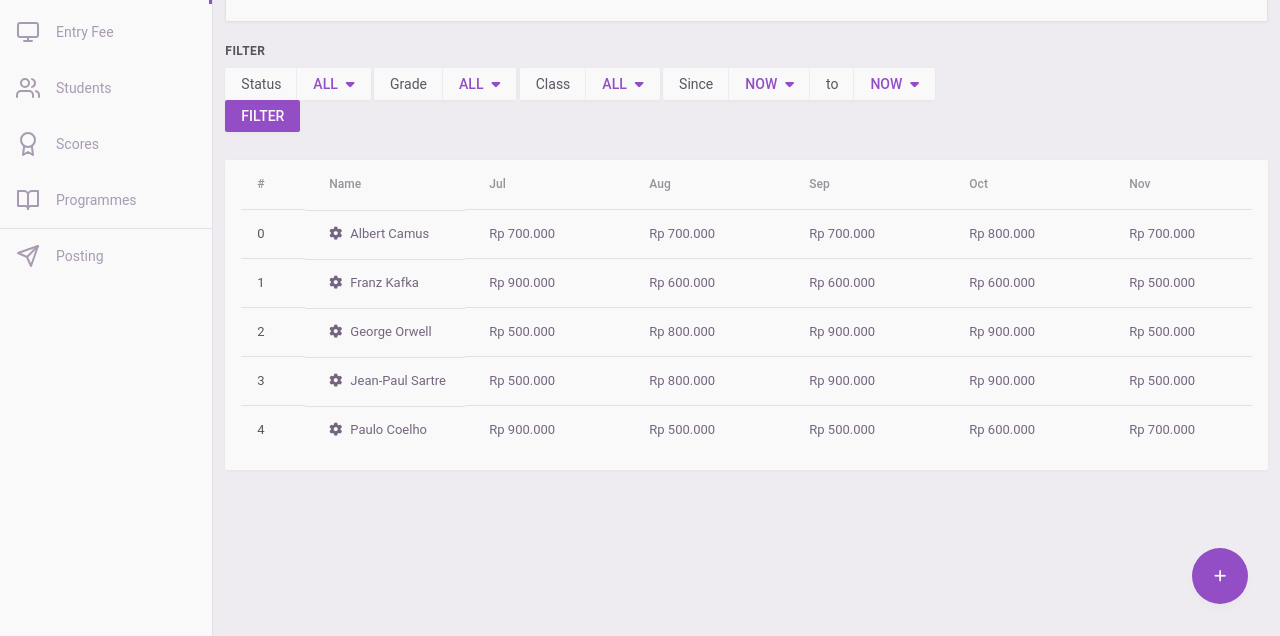
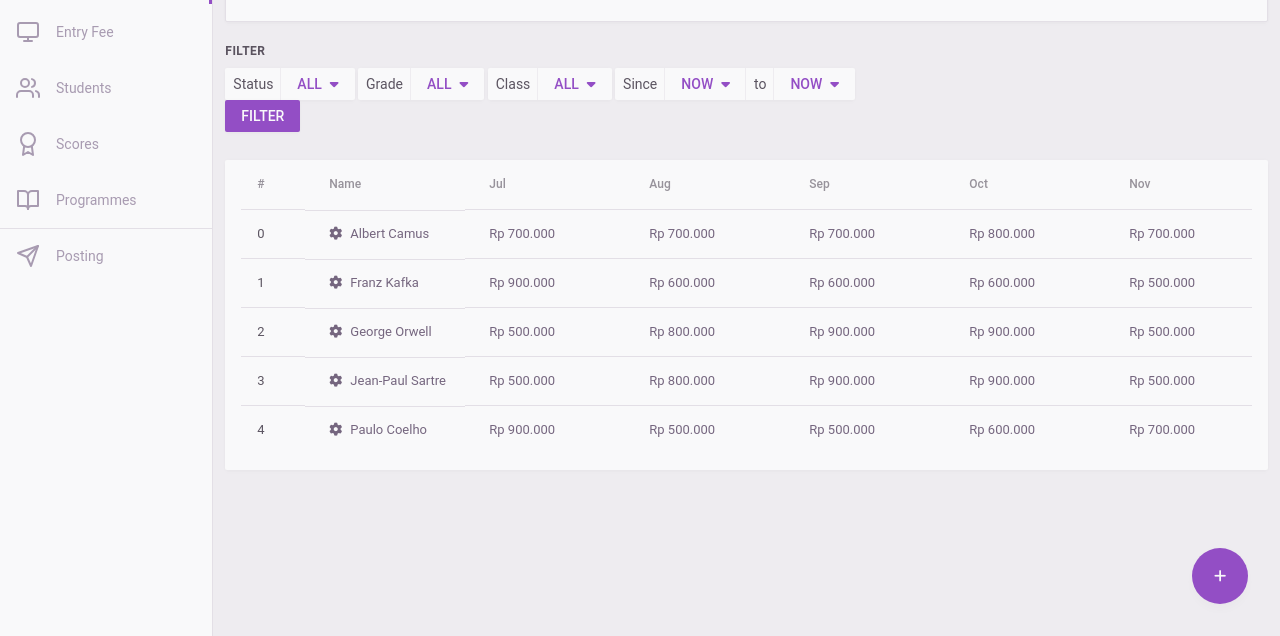
Before and after one commit to dramaturgy/kaji-design-system, a website: page mvp-cms/public/cms/index.html in a window 1280 px wide. Shown: the part 164-800 px from the top of the page. Drawn offline with nearby package versions, Linux system fonts and the light colour scheme.

```diff
--- a/mvp-cms/public/cms/index.html
+++ b/mvp-cms/public/cms/index.html
@@ -106,11 +106,12 @@
               </div>
             </section>
             <section class="row py-3 filter-bar-tuition">
-              <div class="col-9 my-1">
+
+              <div class="col-8 my-1">
                 <p class="subheading-black d-block">FILTER</p>
                 <div class="button-toolbar py-2">
                   <div class="btn-group">
-                    <button class="btn btn-white btn-fw-regular" type="button" style="text-transform: capitalize;">Status</button>
+                    <button class="btn btn-white btn-fw-regular px-2" type="button" style="text-transform: capitalize;">Status</button>
                     <button class="btn btn-white text-primary dropdown-toggle border-light" type="button" id="js_dropdown_filter_tuition_status" data-toggle="dropdown" aria-haspopup="true" aria-expanded="false">
                       <span>All</span><span class="fa fa-caret-down ml-2"></span>
                     </button>
@@ -121,7 +122,7 @@
                     </div>
                   </div>
                   <div class="btn-group">
-                    <button class="btn btn-white btn-fw-regular" type="button" style="text-transform: capitalize;">Grade</button>
+                    <button class="btn btn-white btn-fw-regular px-2" type="button" style="text-transform: capitalize;">Grade</button>
                     <button class="btn btn-white text-primary dropdown-toggle border-light" type="button" id="js_dropdown_filter_tuition_grade" data-toggle="dropdown" aria-haspopup="true" aria-expanded="false">
                       <span>All</span><span class="fa fa-caret-down ml-2"></span>
                     </button>
@@ -138,7 +139,7 @@
                     </div>
                   </div>
                   <div class="btn-group">
-                    <button class="btn btn-white btn-fw-regular" type="button" style="text-transform: capitalize;">Class</button>
+                    <button class="btn btn-white btn-fw-regular px-2" type="button" style="text-transform: capitalize;">Class</button>
                     <button class="btn btn-white text-primary dropdown-toggle border-light" type="button" id="js_dropdown_filter_tuition_class" data-toggle="dropdown" aria-haspopup="true" aria-expanded="false">
                       <span>All</span><span class="fa fa-caret-down ml-2"></span>
                     </button>
@@ -152,7 +153,7 @@
                     </div>
                   </div>
                   <div class="btn-group">
-                    <button class="btn btn-white btn-fw-regular" type="button" style="text-transform: capitalize;">Since</button>
+                    <button class="btn btn-white btn-fw-regular px-2" type="button" style="text-transform: capitalize;">Since</button>
                     <button class="btn btn-white text-primary dropdown-toggle border-light" type="button" id="js_dropdown_filter_tuition_month_start" data-toggle="dropdown" aria-haspopup="true" aria-expanded="false">
                       <span>Now</span><span class="fa fa-caret-down ml-2"></span>
                     </button>
@@ -171,7 +172,7 @@
                       <button class="dropdown-item" type="button">Nov</button>
                       <button class="dropdown-item" type="button">Dec</button>
                     </div>
-                    <button class="btn btn-white btn-fw-regular border-light" type="button" style="text-transform: lowercase;">to</button>
+                    <button class="btn btn-white btn-fw-regular border-light px-2" type="button" style="text-transform: lowercase;">to</button>
                     <button class="btn btn-white text-primary dropdown-toggle border-light" type="button" id="js_dropdown_filter_tuition_month_end" data-toggle="dropdown" aria-haspopup="true" aria-expanded="false">
                       <span>Now</span><span class="fa fa-caret-down ml-2"></span>
                     </button>
@@ -194,7 +195,6 @@
                   <button class="btn btn-primary" type="submit">FILTER</button>
                 </div>
               </div>
-
             </section>
             <section class="row">
               <div class="col-12">
--- a/mvp-cms/src/style/material/_text-field.scss
+++ b/mvp-cms/src/style/material/_text-field.scss
@@ -105,7 +105,7 @@
   border-width: $textfield-border-width;
   height: auto;
   padding: $textfield-box-padding-y $textfield-box-padding-x-sm;
-  background-color: $theme-violet-0;
+  background-color: $theme-gray-1;
   margin-top: .5rem;
 
   @include hover {
```
Also changed, not shown: mvp-cms/src/template/_include/cms/tuition/filter-bar.html (+20 -20 lines), mvp-cms/public/css/kaji-material.css, 1 other file.
